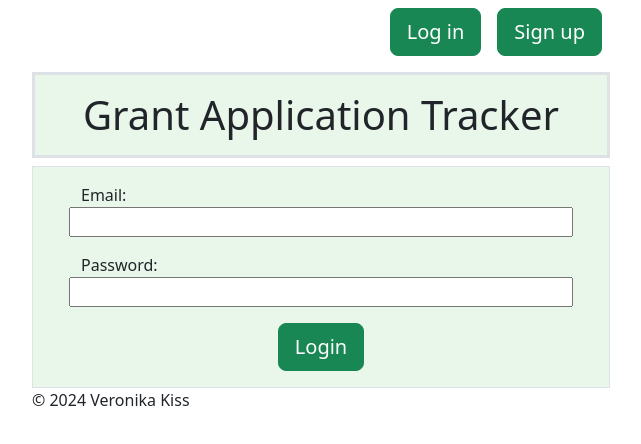
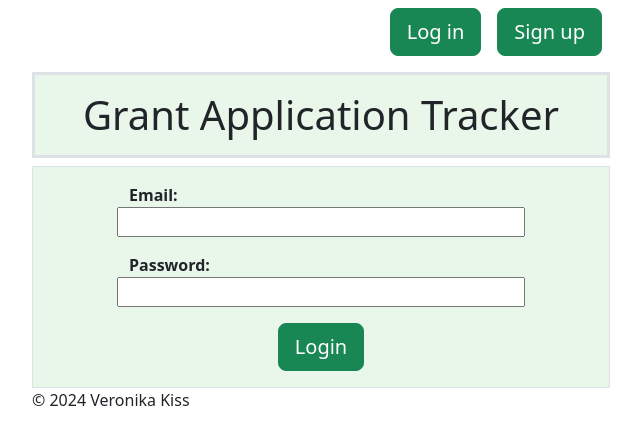
Before and after one commit to vmkiss/grant-app-tracker, a React (Create React App) app in the folder app/frontend/: page /login in a window 1280 px wide. Shown: the top 444 px of the page, without its empty margins (319-960 px from the left). Built offline with nearby package versions, Linux system fonts and the light colour scheme.

Commit message:
shorten length of input fields on login and signup forms and make all form labels bold

```diff
--- a/app/frontend/src/App.css
+++ b/app/frontend/src/App.css
@@ -17,3 +17,7 @@ h2 {
 #form-div {
     background-color: #e8f7ea;
 }
+
+label {
+    font-weight: bold;
+}
--- a/app/frontend/src/pages/LogIn.js
+++ b/app/frontend/src/pages/LogIn.js
@@ -14,14 +14,14 @@ const Login = () => {
 
     return (
         <form id="form-div" className="border py-3 px-5" onSubmit={handleSubmit}>
-            <div className="mb-3 row">
+            <div className="mb-3 row px-5">
                 <label>Email:</label>
                 <input
                     type="email"
                     onChange={e => setEmail(e.target.value)}
                 />
             </div>
-            <div className="mb-3 row">
+            <div className="mb-3 row px-5">
             <label>Password:</label>
             <input
                 type="password"
--- a/app/frontend/src/pages/SignUp.js
+++ b/app/frontend/src/pages/SignUp.js
@@ -14,14 +14,14 @@ const Signup = () => {
 
     return (
         <form id="form-div" className="border py-3 px-5" onSubmit={handleSubmit}>
-            <div className="mb-3 row">
+            <div className="mb-3 row px-5">
                 <label>Email:</label>
                 <input
                     type="email"
                     onChange={e => setEmail(e.target.value)}
                 />
             </div>
-            <div className="mb-3 row">
+            <div className="mb-3 row px-5">
                 <label>Password:</label>
                 <input
                     type="password"
```
